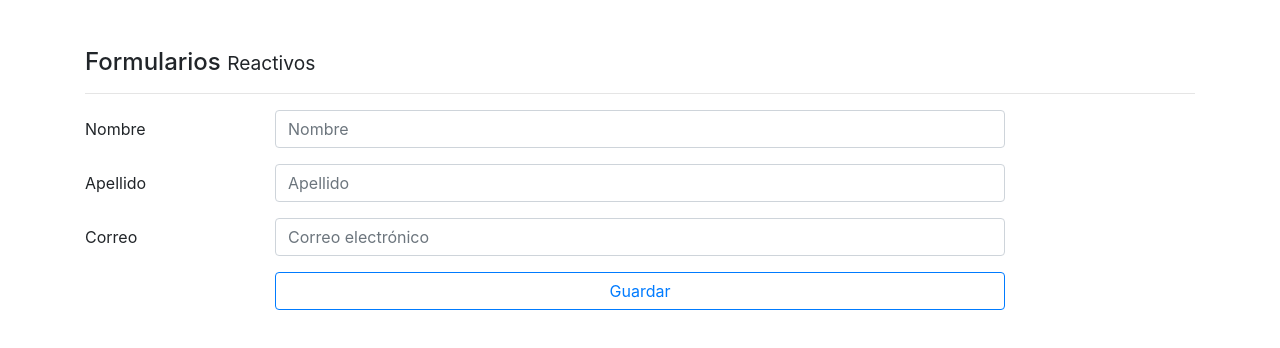
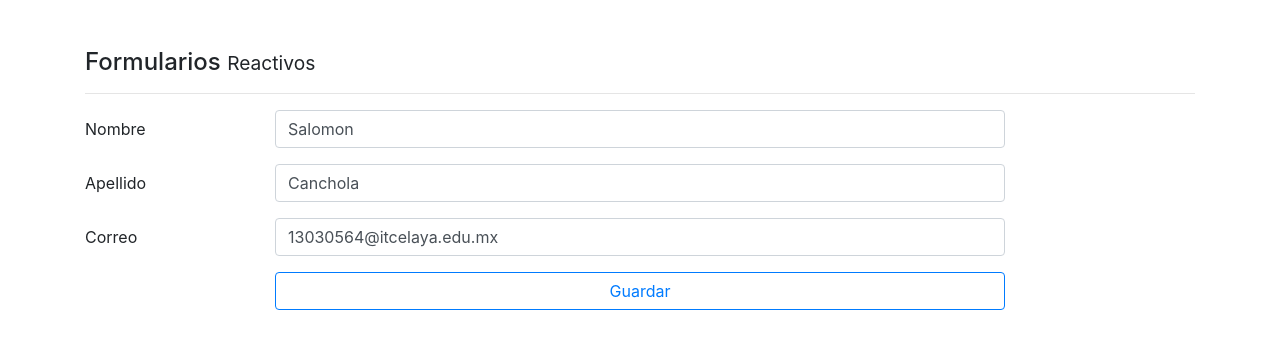
Before and after one commit to SalkMao55/Udemy_Angular_ReactiveForms, an Angular app: page /reactivo in a window 1280 px wide. Shown: the top 348 px of the page. Built offline with nearby package versions, Linux system fonts and the light colour scheme.

Commit message:
Reactivo: Creacion de formulario - FormGroup

```diff
--- a/src/app/app-routing.module.ts
+++ b/src/app/app-routing.module.ts
@@ -6,7 +6,7 @@
 const routes: Routes = [
   { path: 'template', component: TemplateComponent },
   { path: 'reactivo', component: ReactiveComponent },
-  { path:'**', pathMatch: 'full', redirectTo: 'template' }
+  { path:'**', pathMatch: 'full', redirectTo: 'reactivo' }
 ];
 
 @NgModule({
--- a/src/app/app.module.ts
+++ b/src/app/app.module.ts
@@ -1,7 +1,7 @@
 import { NgModule } from '@angular/core';
 import { BrowserModule } from '@angular/platform-browser';
 
-import { FormsModule } from "@angular/forms";
+import { FormsModule, ReactiveFormsModule } from "@angular/forms";
 import { HttpClientModule } from "@angular/common/http";
 
 import { AppRoutingModule } from './app-routing.module';
@@ -19,7 +19,8 @@
     BrowserModule,
     AppRoutingModule,
     FormsModule,
-    HttpClientModule
+    HttpClientModule,
+    ReactiveFormsModule
   ],
   providers: [],
   bootstrap: [AppComponent]
--- a/src/app/pages/reactive/reactive.component.html
+++ b/src/app/pages/reactive/reactive.component.html
@@ -1,6 +1,6 @@
 <h4>Formularios <small> Reactivos </small></h4>
 <hr>
-<form autocomplete="off">
+<form autocomplete="off" [formGroup]="forma" (ngSubmit)="guardar()" >
 
   <div>
 
@@ -10,7 +10,8 @@
 
         <input class="form-control"
                type="text"
-               placeholder="Nombre">
+               placeholder="Nombre"
+               formControlName="nombre">
       </div>
     </div>
 
@@ -20,7 +21,8 @@
 
         <input class="form-control"
                type="text"
-               placeholder="Apellido">
+               placeholder="Apellido"
+               formControlName="apellido">
       </div>
     </div>
 
@@ -32,7 +34,8 @@
 
       <input class="form-control"
              type="email"
-             placeholder="Correo electrónico">
+             placeholder="Correo electrónico"
+             formControlName="correo">
     </div>
   </div>
 
--- a/src/app/pages/reactive/reactive.component.ts
+++ b/src/app/pages/reactive/reactive.component.ts
@@ -1,4 +1,5 @@
 import { Component, OnInit } from '@angular/core';
+import { FormGroup,FormBuilder } from '@angular/forms';
 
 @Component({
   selector: 'app-reactive',
@@ -7,9 +8,28 @@
 })
 export class ReactiveComponent implements OnInit {
 
-  constructor() { }
+  // Por eso con el ! fuerzas la inicialización. (Strict Class Initialization)
+  forma!: FormGroup;
+
+  constructor( private fb:FormBuilder) {
+    this.crearFormulario();
+   }
 
   ngOnInit(): void {
   }
 
+  // Metodo para crear el formulario
+  crearFormulario(){
+    this.forma = this.fb.group({
+      nombre:  ['Salomon'],
+      apellido:['Canchola'],
+      correo:  ['13030564@itcelaya.edu.mx']
+    });
+  }
+
+  // Metodo para guardar el contenido del formulario
+  guardar(){
+    console.log(this.forma);
+  }
+
 }
```
